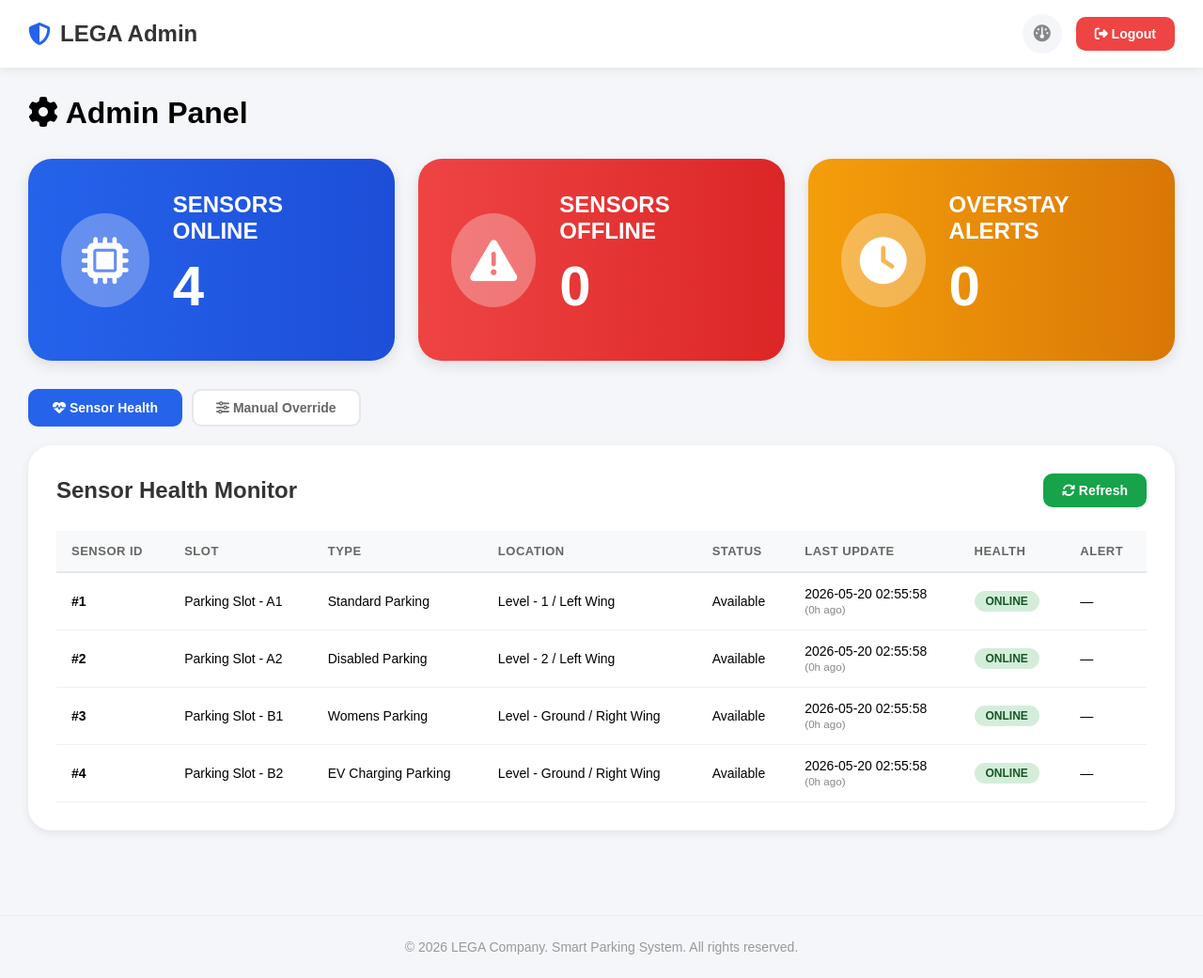
After one commit to imkhas/smart-parking, a PHP site: page /admin.php in a window 1280 px wide. The commit adds this page. Shown: the whole page at 94% size. Run offline with PHP 8.4, Linux system fonts and the light colour scheme; the visitor is signed in with stand-in values (Sample User, id 1); data comes from the database, SQL or seed files in the repository.

Commit message:
Admin Side

```diff
--- /dev/null
+++ b/admin.php
@@ -0,0 +1,130 @@
+<?php
+include 'includes/auth.php';
+
+if (!isset($_SESSION['admin_auth'])) {
+    header('Location: login.php');
+    exit;
+}
+?>
+<!DOCTYPE html>
+<html lang="en">
+<head>
+    <meta charset="UTF-8">
+    <meta name="viewport" content="width=device-width, initial-scale=1.0">
+    <title>Smart Parking — Admin</title>
+    <link rel="stylesheet" href="dashboard/assets/css/style.css">
+    <link rel="stylesheet" href="dashboard/assets/css/admin.css">
+    <link rel="stylesheet" href="https://cdnjs.cloudflare.com/ajax/libs/font-awesome/6.5.1/css/all.min.css">
+
+</head>
+<body>
+
+<nav class="navbar">
+    <div class="nav-left">
+        <h1><i class="fa-solid fa-shield-halved"></i> LEGA Admin</h1>
+    </div>
+    <div class="nav-right">
+        <a href="dashboard/index.php" class="admin-link" title="Back to Dashboard">
+            <i class="fa-solid fa-gauge"></i>
+        </a>
+        <form method="POST" style="display:inline; margin:0;">
+            <button type="submit" name="logout" class="logout-btn"><i class="fa-solid fa-right-from-bracket"></i> Logout</button>
+        </form>
+    </div>
+</nav>
+
+<div class="container">
+
+    <div class="admin-header">
+        <div>
+            <h1><i class="fa-solid fa-gear"></i> Admin Panel</h1>
+        </div>
+    </div>
+
+    <div class="top-cards">
+        <div class="status-card blue-card">
+            <div class="icon-circle"><i class="fa-solid fa-microchip"></i></div>
+            <div>
+                <h3>SENSORS ONLINE</h3>
+                <h1 id="count-online">-</h1>
+            </div>
+        </div>
+        <div class="status-card red-card">
+            <div class="icon-circle"><i class="fa-solid fa-triangle-exclamation"></i></div>
+            <div>
+                <h3>SENSORS OFFLINE</h3>
+                <h1 id="count-offline">-</h1>
+            </div>
+        </div>
+        <div class="status-card" style="background: linear-gradient(to right, #f59e0b, #d97706);">
+            <div class="icon-circle"><i class="fa-solid fa-clock"></i></div>
+            <div>
+                <h3>OVERSTAY ALERTS</h3>
+                <h1 id="count-overstay">-</h1>
+            </div>
+        </div>
+    </div>
+
+    <div class="tab-nav">
+        <button class="tab-btn active" data-tab="health"><i class="fa-solid fa-heart-pulse"></i> Sensor Health</button>
+        <button class="tab-btn" data-tab="override"><i class="fa-solid fa-sliders"></i> Manual Override</button>
+    </div>
+
+    <div class="section-card tab-content active" id="tab-health">
+        <div style="display:flex; justify-content:space-between; align-items:center; margin-bottom:15px;">
+            <h2 style="margin:0">Sensor Health Monitor</h2>
+            <button class="refresh-btn" onclick="fetchHealth()"><i class="fa-solid fa-arrows-rotate"></i> Refresh</button>
+        </div>
+        <div style="overflow-x:auto;">
+            <table class="health-table" id="health-table">
+                <thead>
+                    <tr>
+                        <th>Sensor ID</th>
+                        <th>Slot</th>
+                        <th>Type</th>
+                        <th>Location</th>
+                        <th>Status</th>
+                        <th>Last Update</th>
+                        <th>Health</th>
+                        <th>Alert</th>
+                    </tr>
+                </thead>
+                <tbody id="health-body">
+                    <tr><td colspan="8" style="text-align:center; padding:40px; color:#888;">Loading...</td></tr>
+                </tbody>
+            </table>
+        </div>
+    </div>
+
+    <div class="section-card tab-content" id="tab-override">
+        <h2>Manual Slot Override</h2>
+        <p style="color:#888; margin-bottom:20px;">Force a slot status change. Useful for maintenance or sensor replacement.</p>
+        <div style="overflow-x:auto;">
+            <table class="health-table">
+                <thead>
+                    <tr>
+                        <th>Sensor ID</th>
+                        <th>Slot</th>
+                        <th>Current Status</th>
+                        <th>Set Status</th>
+                        <th>Action</th>
+                    </tr>
+                </thead>
+                <tbody id="override-body">
+                    <tr><td colspan="5" style="text-align:center; padding:40px; color:#888;">Loading...</td></tr>
+                </tbody>
+            </table>
+        </div>
+    </div>
+
+</div>
+
+<footer class="footer">
+    <p>© 2026 LEGA Company. Smart Parking System. All rights reserved.</p>
+</footer>
+
+
+<script src="dashboard/assets/js/admin.js"></script>
+
+</body>
+</html>
--- /dev/null
+++ b/api/get_sensor_health.php
@@ -0,0 +1,66 @@
+<?php
+header('Content-Type: application/json');
+include '../includes/db_connect.php';
+
+$OFFLINE_THRESHOLD = 48;
+$OVERSTAY_THRESHOLD = 24;
+$FLAP_THRESHOLD = 10;
+
+$now = time();
+
+$stmt = $conn->prepare("
+    SELECT sd.sensor_id, sd.status, sd.timestamp,
+           ps.slot_name, ps.slot_type, ps.level, ps.location, ps.zone
+    FROM sensor_data sd
+    LEFT JOIN parking_slots ps ON sd.sensor_id = ps.sensor_id
+    ORDER BY sd.sensor_id
+");
+$stmt->execute();
+$result = $stmt->get_result();
+
+$sensors = [];
+while ($row = $result->fetch_assoc()) {
+    $id = (int)$row['sensor_id'];
+    $status = (int)$row['status'];
+    $ts = strtotime($row['timestamp']);
+    $hours_ago = ($now - $ts) / 3600;
+
+    $health = 'online';
+    $alert = '';
+
+    if ($hours_ago > $OFFLINE_THRESHOLD) {
+        $health = 'offline';
+        $alert = "No data for " . round($hours_ago, 1) . " hours";
+    } elseif ($status == 0 && $hours_ago > $OVERSTAY_THRESHOLD) {
+        $health = 'overstay';
+        $alert = "Occupied for " . round($hours_ago, 1) . " hours";
+    }
+
+    $sensors[] = [
+        'sensor_id' => $id,
+        'status'    => $status,
+        'timestamp' => $row['timestamp'],
+        'hours_ago' => round($hours_ago, 1),
+        'health'    => $health,
+        'alert'     => $alert,
+        'slot_name' => $row['slot_name'] ?? 'Slot ' . $id,
+        'slot_type' => $row['slot_type'] ?? 'Standard',
+        'level'     => $row['level'] ?? '',
+        'location'  => $row['location'] ?? '',
+        'zone'      => $row['zone'] ?? ''
+    ];
+}
+
+$counts = ['online' => 0, 'offline' => 0, 'overstay' => 0];
+foreach ($sensors as $s) {
+    if ($s['health'] !== 'online') {
+        $counts[$s['health']]++;
+    } else {
+        $counts['online']++;
+    }
+}
+
+echo json_encode([
+    'sensors' => $sensors,
+    'summary' => $counts
+]);
--- a/api/update_slot.php
+++ b/api/update_slot.php
@@ -11,7 +11,7 @@ if ($slot_id !== null && $status !== null) {
     $stmt = $conn->prepare("
         UPDATE sensor_data
         SET status = ?
-        WHERE slot_id = ?
+        WHERE sensor_id = ?
     ");
 
     $stmt->bind_param("ii", $status, $slot_id);
--- /dev/null
+++ b/dashboard/assets/css/admin.css
@@ -0,0 +1,134 @@
+
+        .admin-header {
+            display: flex;
+            justify-content: space-between;
+            align-items: center;
+            margin-bottom: 30px;
+        }
+        .admin-header h1 { font-size: 32px; }
+        .admin-badge {
+            background: #fef3c7;
+            color: #92400e;
+            padding: 6px 14px;
+            border-radius: 8px;
+            font-size: 13px;
+            font-weight: 600;
+        }
+        .logout-btn {
+            padding: 10px 20px;
+            background: #ef4444;
+            color: white;
+            border: none;
+            border-radius: 10px;
+            font-size: 14px;
+            font-weight: 600;
+            cursor: pointer;
+        }
+        .logout-btn:hover { background: #dc2626; }
+        .summary-cards {
+            display: grid;
+            grid-template-columns: repeat(auto-fit, minmax(200px, 1fr));
+            gap: 20px;
+            margin-bottom: 30px;
+        }
+        .summary-card {
+            background: white;
+            padding: 25px;
+            border-radius: 15px;
+            box-shadow: 0 3px 10px rgba(0,0,0,0.08);
+            text-align: center;
+        }
+        .summary-card h3 { font-size: 48px; margin: 10px 0; }
+        .summary-card p { font-size: 14px; color: #666; }
+        .summary-card.online h3 { color: #16a34a; }
+        .summary-card.offline h3 { color: #ef4444; }
+        .summary-card.overstay h3 { color: #f59e0b; }
+        .health-table {
+            width: 100%;
+            border-collapse: collapse;
+            margin-top: 10px;
+        }
+        .health-table th {
+            background: #f8f9fa;
+            padding: 14px 16px;
+            text-align: left;
+            font-size: 13px;
+            color: #666;
+            text-transform: uppercase;
+            letter-spacing: 0.5px;
+            border-bottom: 2px solid #e5e7eb;
+        }
+        .health-table td {
+            padding: 14px 16px;
+            border-bottom: 1px solid #f0f0f0;
+            font-size: 14px;
+        }
+        .health-badge {
+            display: inline-block;
+            padding: 4px 12px;
+            border-radius: 20px;
+            font-size: 12px;
+            font-weight: 700;
+        }
+        .health-badge.online { background: #d4edda; color: #155724; }
+        .health-badge.offline { background: #f8d7da; color: #721c24; }
+        .health-badge.overstay { background: #fff3cd; color: #856404; }
+        .override-input {
+            padding: 6px 10px;
+            border: 2px solid #e5e7eb;
+            border-radius: 8px;
+            width: 90px;
+            font-size: 13px;
+        }
+        .override-input:focus { outline: none; border-color: #2563eb; }
+        .override-btn {
+            padding: 6px 14px;
+            background: #2563eb;
+            color: white;
+            border: none;
+            border-radius: 8px;
+            font-size: 13px;
+            cursor: pointer;
+            margin-left: 6px;
+        }
+        .override-btn:hover { background: #1d4ed8; }
+        .alert-msg {
+            color: #856404;
+            font-size: 13px;
+            font-weight: 500;
+        }
+        .tab-nav {
+            display: flex;
+            gap: 10px;
+            margin-bottom: 20px;
+        }
+        .tab-btn {
+            padding: 10px 24px;
+            border: 2px solid #e5e7eb;
+            border-radius: 10px;
+            background: white;
+            font-size: 14px;
+            font-weight: 600;
+            cursor: pointer;
+            color: #666;
+            transition: all 0.2s;
+        }
+        .tab-btn.active {
+            background: #2563eb;
+            border-color: #2563eb;
+            color: white;
+        }
+        .tab-content { display: none; }
+        .tab-content.active { display: block; }
+        .refresh-btn {
+            padding: 10px 20px;
+            background: #16a34a;
+            color: white;
+            border: none;
+            border-radius: 10px;
+            font-size: 14px;
+            font-weight: 600;
+            cursor: pointer;
+        }
+        .refresh-btn:hover { background: #15803d;
+        }
--- a/dashboard/assets/css/style.css
+++ b/dashboard/assets/css/style.css
@@ -7,35 +7,91 @@
 
 body {
     background: #f5f6fa;
-    padding: 30px;
+    padding: 0;
+}
+
+/* =====================================================
+   NAVBAR
+   ===================================================== */
+
+.navbar {
+    background: white;
+    padding: 15px 30px;
+    display: flex;
+    justify-content: space-between;
+    align-items: center;
+    box-shadow: 0 2px 10px rgba(0,0,0,0.08);
+    position: sticky;
+    top: 0;
+    z-index: 100;
+}
+
+.nav-left h1 {
+    font-size: 24px;
+    display: flex;
+    align-items: center;
+    gap: 10px;
+    color: #333;
+}
+
+.nav-left h1 i {
+    color: #2563eb;
+}
+
+.nav-right {
+    display: flex;
+    align-items: center;
+    gap: 15px;
 }
 
 .container {
     max-width: 1400px;
     margin: auto;
-}
-
-.header {
-    display: flex;
-    justify-content: space-between;
-    align-items: center;
-    margin-bottom: 30px;
-}
-
-.header h1 {
-    font-size: 42px;
-    font-weight: bold;
+    padding: 30px;
 }
 
 .datetime {
-    background: white;
-    padding: 15px 25px;
+    background: #f5f6fa;
+    padding: 10px 20px;
     border-radius: 50px;
-    box-shadow: 0 2px 10px rgba(0,0,0,0.08);
-    font-size: 18px;
+    font-size: 16px;
     display: flex;
     gap: 10px;
     align-items: center;
+    color: #555;
+}
+
+.admin-link {
+    width: 42px;
+    height: 42px;
+    border-radius: 50%;
+    background: #f5f6fa;
+    display: flex;
+    align-items: center;
+    justify-content: center;
+    color: #888;
+    font-size: 18px;
+    transition: all 0.2s ease;
+    text-decoration: none;
+}
+
+.admin-link:hover {
+    color: #2563eb;
+    background: #eff6ff;
+    transform: rotate(45deg);
+}
+
+/* =====================================================
+   FOOTER
+   ===================================================== */
+
+.footer {
+    text-align: center;
+    padding: 25px;
+    color: #999;
+    font-size: 14px;
+    border-top: 1px solid #eee;
+    margin-top: 30px;
 }
 
 .top-cards {
@@ -528,12 +584,26 @@ body {
 
 @media(max-width: 768px) {
     body {
+        padding: 0;
+    }
+
+    .container {
         padding: 15px;
     }
 
-    .header {
-        flex-direction: column;
-        gap: 20px;
+    .nav-left h1 {
+        font-size: 18px;
+    }
+
+    .datetime {
+        font-size: 13px;
+        padding: 8px 14px;
+    }
+
+    .admin-link {
+        width: 36px;
+        height: 36px;
+        font-size: 15px;
     }
 
     .status-card {
--- /dev/null
+++ b/dashboard/assets/js/admin.js
@@ -0,0 +1,90 @@
+const HEALTH_API = "/smart-parking/api/get_sensor_health.php";
+const OVERRIDE_API = "/smart-parking/api/update_slot.php";
+
+document.querySelectorAll('.tab-btn').forEach(btn => {
+    btn.addEventListener('click', function () {
+        document.querySelectorAll('.tab-btn').forEach(b => b.classList.remove('active'));
+        document.querySelectorAll('.tab-content').forEach(c => c.classList.remove('active'));
+        this.classList.add('active');
+        document.getElementById('tab-' + this.dataset.tab).classList.add('active');
+    });
+});
+
+function fetchHealth() {
+    fetch(HEALTH_API)
+        .then(res => res.json())
+        .then(data => {
+            document.getElementById('count-online').textContent = data.summary.online;
+            document.getElementById('count-offline').textContent = data.summary.offline;
+            document.getElementById('count-overstay').textContent = data.summary.overstay;
+            renderHealthTable(data.sensors);
+            renderOverrideTable(data.sensors);
+        })
+        .catch(err => console.error('Health check failed:', err));
+}
+
+function renderHealthTable(sensors) {
+    const body = document.getElementById('health-body');
+    if (!sensors.length) {
+        body.innerHTML = '<tr><td colspan="8" style="text-align:center; padding:40px; color:#888;">No sensors found</td></tr>';
+        return;
+    }
+    body.innerHTML = sensors.map(s => {
+        const statusText = s.status == 0 ? 'Occupied' : 'Available';
+        return `
+            <tr>
+                <td><strong>#${s.sensor_id}</strong></td>
+                <td>${s.slot_name}</td>
+                <td>${s.slot_type}</td>
+                <td>${s.level} / ${s.location}</td>
+                <td>${statusText}</td>
+                <td>${s.timestamp}<br><small style="color:#888">(${s.hours_ago}h ago)</small></td>
+                <td><span class="health-badge ${s.health}">${s.health.toUpperCase()}</span></td>
+                <td>${s.alert ? '<span class="alert-msg">⚠ ' + s.alert + '</span>' : '—'}</td>
+            </tr>
+        `;
+    }).join('');
+}
+
+function renderOverrideTable(sensors) {
+    const body = document.getElementById('override-body');
+    body.innerHTML = sensors.map(s => {
+        const current = s.status == 0 ? 'Occupied' : 'Available';
+        return `
+            <tr>
+                <td><strong>#${s.sensor_id}</strong></td>
+                <td>${s.slot_name}</td>
+                <td>${current}</td>
+                <td>
+                    <select class="override-input" id="override-${s.sensor_id}">
+                        <option value="0">Occupied</option>
+                        <option value="1">Available</option>
+                    </select>
+                </td>
+                <td>
+                    <button class="override-btn" onclick="overrideSlot(${s.sensor_id})">
+                        Apply
+                    </button>
+                </td>
+            </tr>
+        `;
+    }).join('');
+}
+
+function overrideSlot(sensorId) {
+    const val = document.getElementById('override-' + sensorId).value;
+    fetch(OVERRIDE_API + '?slot_id=' + sensorId + '&status=' + val)
+        .then(res => res.json())
+        .then(data => {
+            if (data.success) {
+                alert('Slot ' + sensorId + ' set to ' + (val == 0 ? 'Occupied' : 'Available'));
+                fetchHealth();
+            } else {
+                alert('Error: ' + (data.error || 'Failed'));
+            }
+        })
+        .catch(err => alert('Request failed'));
+}
+
+fetchHealth();
+setInterval(fetchHealth, 10000);
--- a/dashboard/assets/js/ajax.js
+++ b/dashboard/assets/js/ajax.js
@@ -104,13 +104,11 @@ function updateStatsFromSlots(slots) {
     );
 }
 
-// Close all dropdowns
 function closeAllDropdowns() {
     document.querySelectorAll('.filter-dropdown.open').forEach(d => d.classList.remove('open'));
 }
 
-// Toggle dropdown on click
-document.addEventListener('DOMContentLoaded', function () {
+document.addEventListener("DOMContentLoaded", function () {
     document.querySelectorAll('.dropdown-toggle').forEach(toggle => {
         toggle.addEventListener('click', function (e) {
             e.stopPropagation();
@@ -125,7 +123,6 @@ document.addEventListener('DOMContentLoaded', function () {
         });
     });
 
-    // Re-fetch on checkbox change
     document.querySelectorAll('.filter-dropdown input[type="checkbox"]').forEach(cb => {
         cb.addEventListener('change', function () {
             updateDropdownCounts();
@@ -133,7 +130,6 @@ document.addEventListener('DOMContentLoaded', function () {
         });
     });
 
-    // Close dropdowns on outside click
     document.addEventListener('click', function () {
         closeAllDropdowns();
     });
--- a/dashboard/assets/js/dashboard.js
+++ b/dashboard/assets/js/dashboard.js
@@ -43,8 +43,8 @@ function displayModal(data) {
     const type = (data.slot_type || '').toLowerCase();
     if (type.includes('disabled')) slotTypeClass = 'slot-type-disabled';
     else if (type.includes('ev')) slotTypeClass = 'slot-type-ev';
+    else if (type.includes('women')) slotTypeClass = 'slot-type-womens';
     else if (type.includes('compact')) slotTypeClass = 'slot-type-compact';
-    else if (type.includes('women')) slotTypeClass = 'slot-type-womens';
 
     const modal = `
         <div class="modal-overlay" onclick="closeModal()">
@@ -65,10 +65,14 @@ function displayModal(data) {
                     <p><strong>Level:</strong> ${data.level}</p>
                     <p><strong>Zone:</strong> ${data.zone}</p>
                     <p><strong>Location:</strong> ${data.location}</p>
+                </div>
 
+                <div class="detail-section">
                     <h3><i class="fa-solid fa-info-circle"></i> Slot Info</h3>
                     <p><strong>Type:</strong> ${data.slot_type}</p>
+                </div>
 
+                <div class="detail-section">
                     <h3><i class="fa-solid fa-clock"></i> Last Updated</h3>
                     <p>${data.timestamp || 'N/A'}</p>
                 </div>
--- /dev/null
+++ b/includes/auth.php
@@ -0,0 +1,31 @@
+<?php
+session_start();
+
+define('ADMIN_USER', 'admin');
+define('ADMIN_PASS', 'admin123');
+
+// LOGIN
+if ($_SERVER['REQUEST_METHOD'] === 'POST' && isset($_POST['login'])) {
+
+    if ($_POST['username'] === ADMIN_USER &&
+        $_POST['password'] === ADMIN_PASS) {
+
+        $_SESSION['admin_auth'] = true;
+
+        header('Location: admin.php');
+        exit;
+
+    } else {
+        $login_error = 'Invalid credentials';
+    }
+}
+
+// LOGOUT
+if ($_SERVER['REQUEST_METHOD'] === 'POST' && isset($_POST['logout'])) {
+
+    session_destroy();
+
+    header('Location: login.php');
+    exit;
+}
+?>
```
Also changed, not shown: dashboard/assets/css/login.css (added, +78 -0 lines), dashboard/index.php (+15 -6 lines), login.php (added, +39 -0 lines), services/sensor_health.php (added, +33 -0 lines), README.md, dashboard/components/footer.php (deleted), dashboard/components/navbar.php (deleted), dashboard/components/sidebar.php (deleted), dashboard/components/slot_card.php (deleted), 2 other files.
